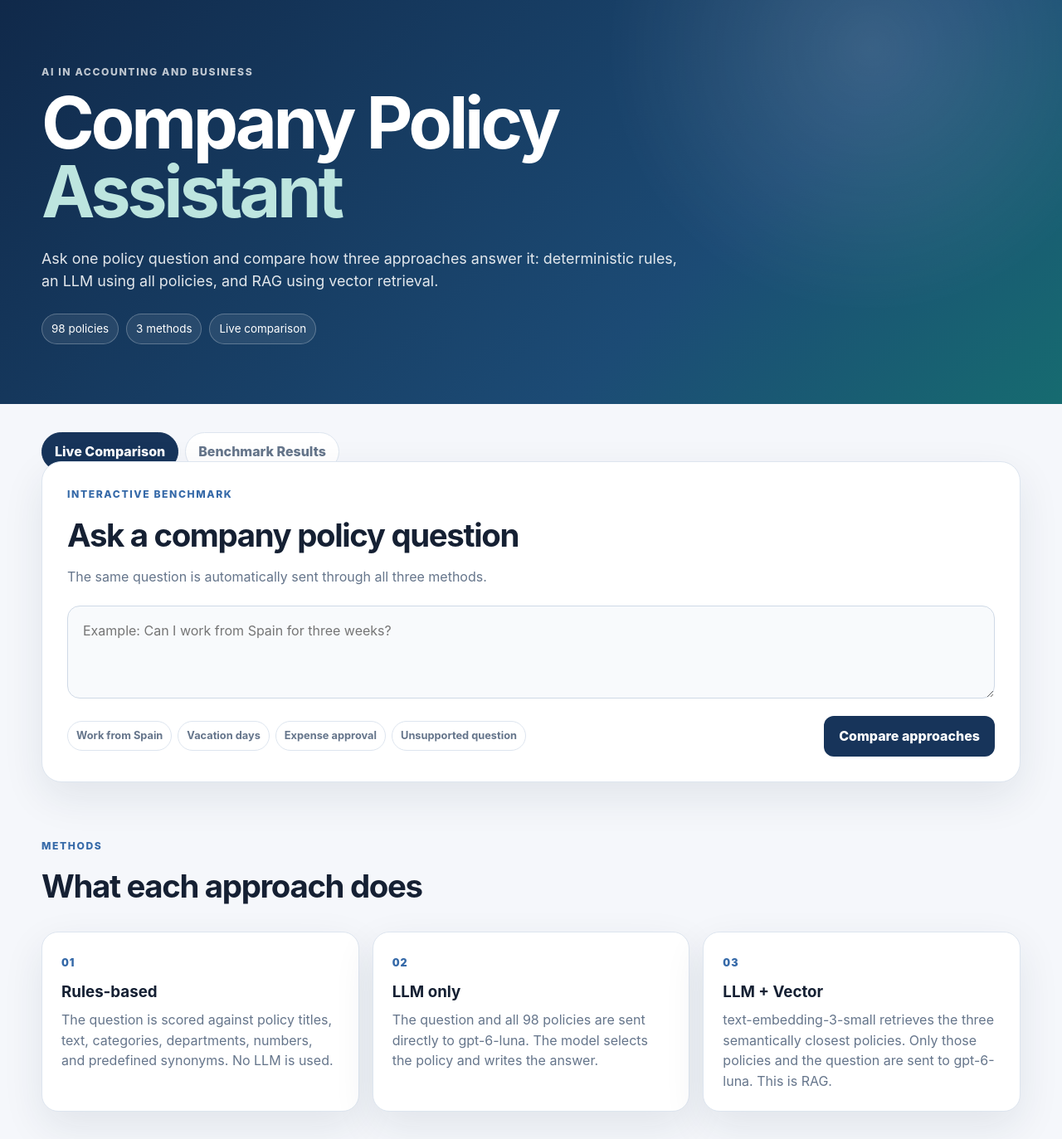
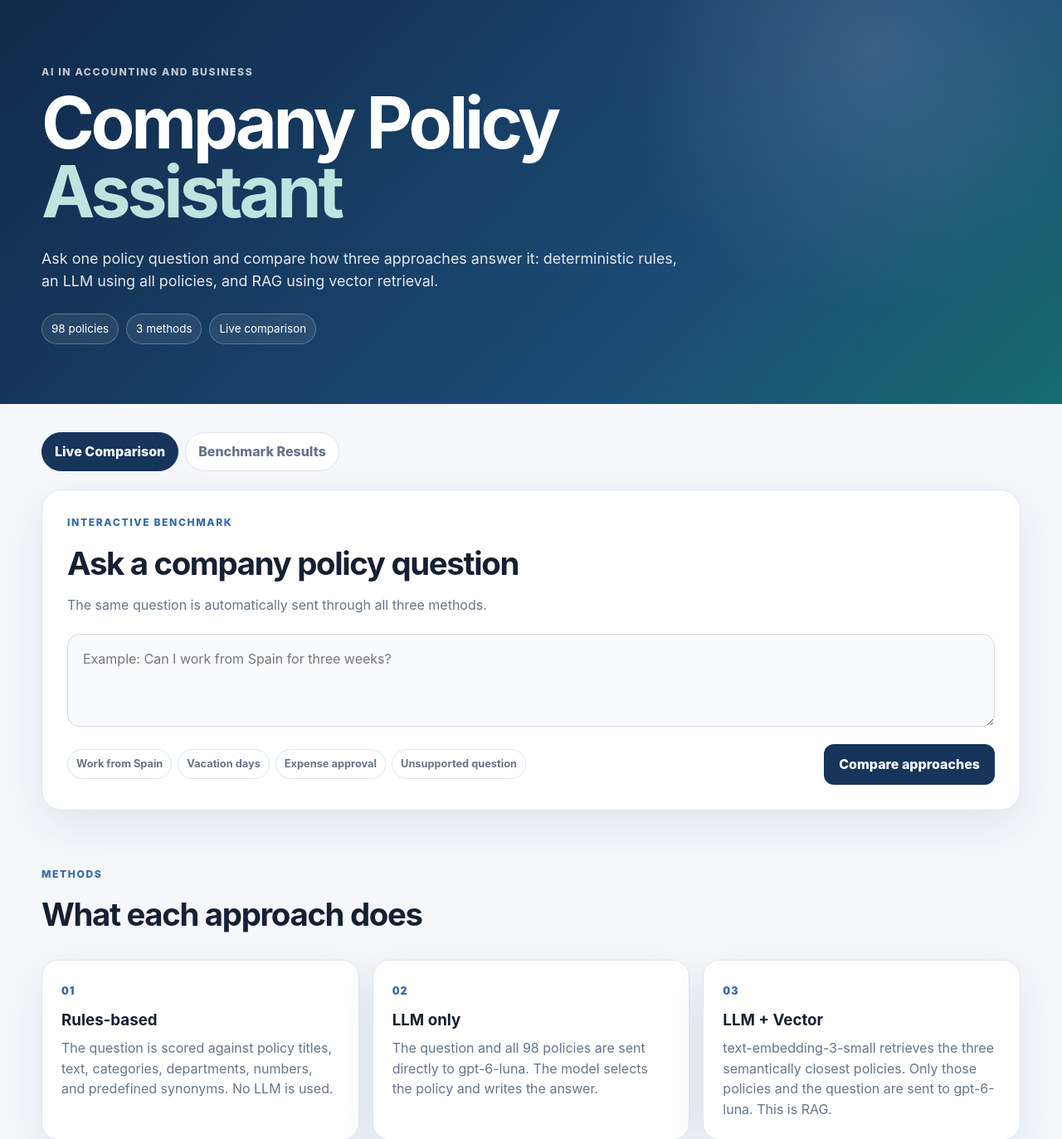
Before and after one commit to JOP-UP/Company-Policy-Assistant-Comparison, a Flask app: page / in a window 1280 px wide. Shown: the top 1373 px of the page at 83% size. Run offline with Flask 3, Linux system fonts and the light colour scheme.

Commit message:
Remove negative margin from ask-panel
Removed negative margin-top from ask-panel.

```diff
--- a/static/styles.css
+++ b/static/styles.css
@@ -122,7 +122,6 @@ textarea {
 .ask-panel {
   position: relative;
   z-index: 2;
-  margin-top: -34px;
   padding: 30px;
   border: 1px solid var(--line);
   border-radius: 24px;
```
